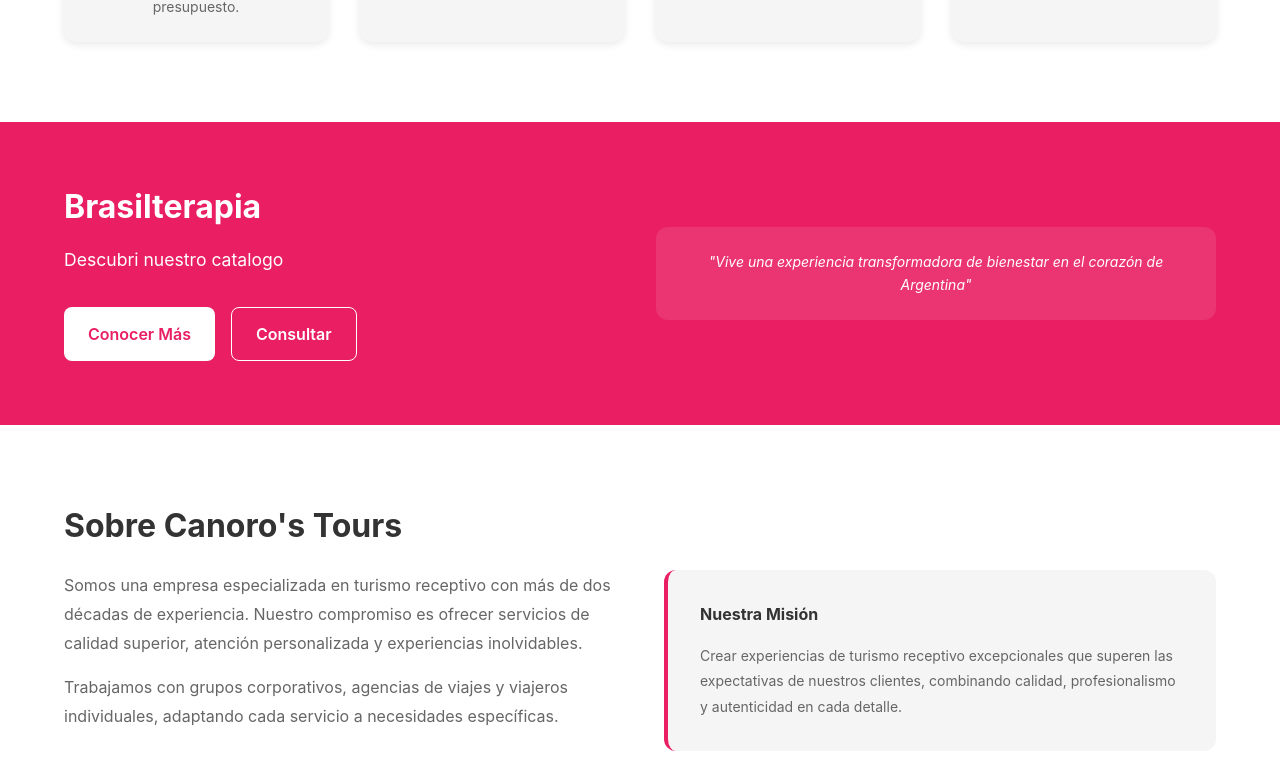
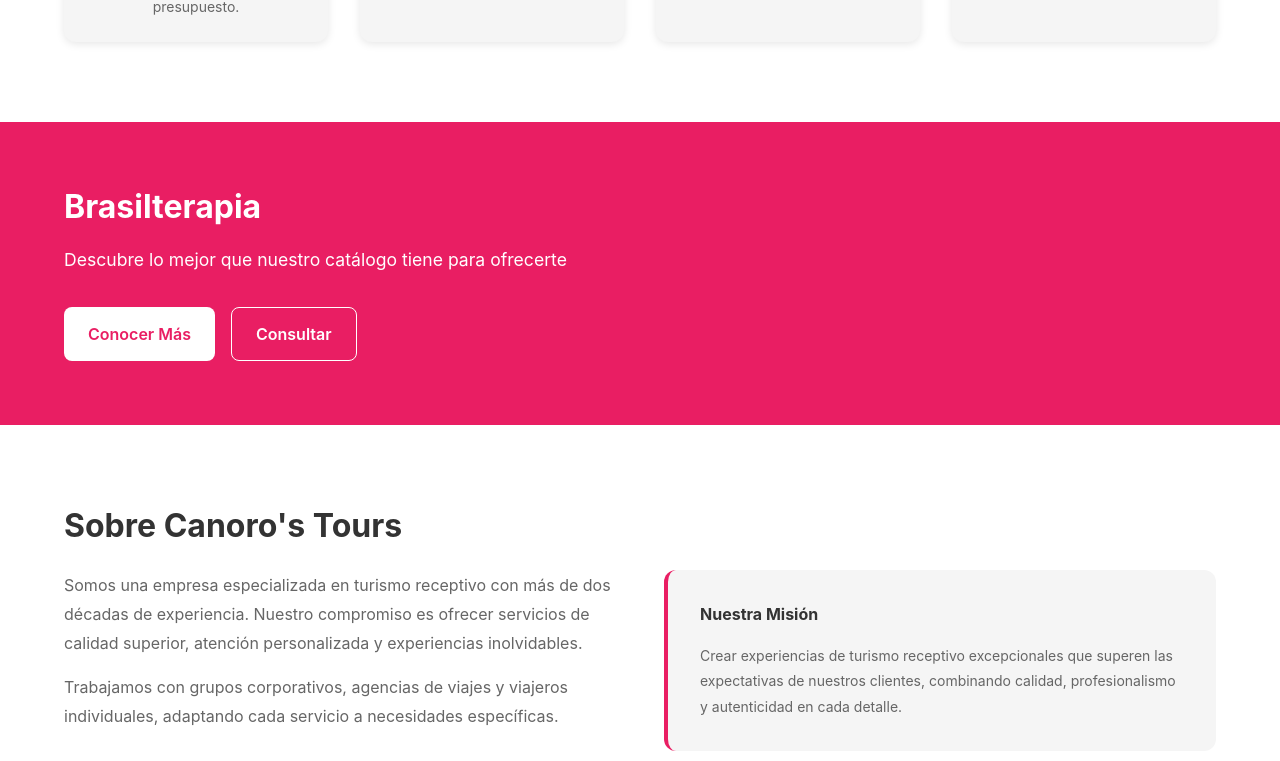
Before and after one commit to LuigiRaffaeleSianoCanoro/canoros, a Next.js app: page / in a window 1280 px wide. Shown: the part 935-1696 px from the top of the page. Built offline with nearby package versions, Linux system fonts and the light colour scheme.

Commit message:
Update: Remove logo text and Brasilterapia quote section, improve copy for Argentine Spanish

```diff
--- a/app/page.tsx
+++ b/app/page.tsx
@@ -213,7 +213,7 @@ export default function Home() {
                   lineHeight: 1.8,
                 }}
               >
-                Descubri nuestro catalogo
+                Descubre lo mejor que nuestro catálogo tiene para ofrecerte
               </Typography>
               <Stack direction={{ xs: 'column', sm: 'row' }} spacing={2}>
                 <Button
@@ -250,20 +250,6 @@ export default function Home() {
                   Consultar
                 </Button>
               </Stack>
-            </Grid>
-            <Grid item xs={12} md={6}>
-              <Box
-                sx={{
-                  backgroundColor: 'rgba(255, 255, 255, 0.1)',
-                  p: 3,
-                  borderRadius: '0.75rem',
-                  textAlign: 'center',
-                }}
-              >
-                <Typography variant="body2" sx={{ fontStyle: 'italic' }}>
-                  "Vive una experiencia transformadora de bienestar en el corazón de Argentina"
-                </Typography>
-              </Box>
             </Grid>
           </Grid>
         </Container>
--- a/components/Header.tsx
+++ b/components/Header.tsx
@@ -70,7 +70,6 @@ export default function Header() {
                     borderRadius: '0.25rem',
                   }}
                 />
-                <Box sx={{ display: { xs: 'none', sm: 'block' } }}>Canoro's Tours</Box>
               </Box>
             </Link>
 
```
